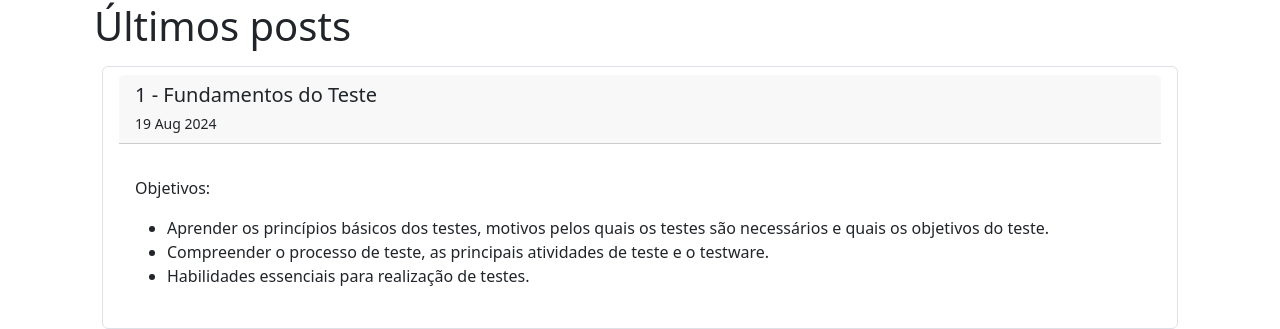
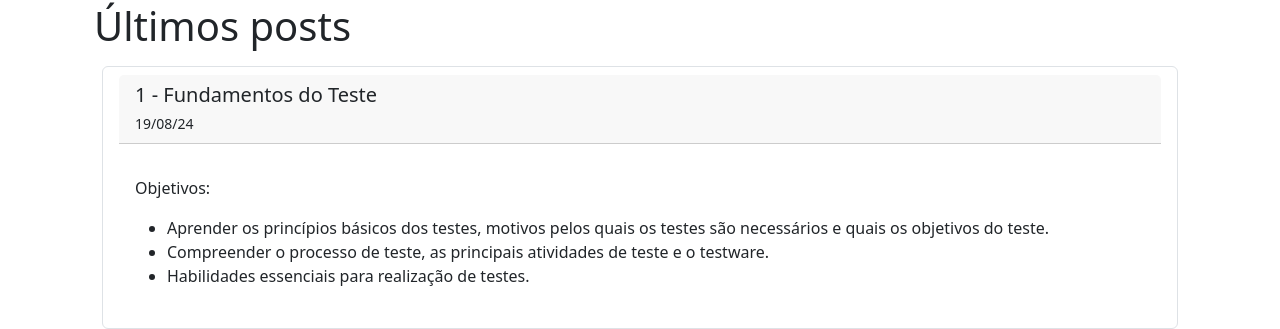
Before and after one commit to feroline/feroline.qa-bentevi, a Jekyll site: the page built from index.html, in a window 1280 px wide. Shown: the part 119-448 px from the top of the page. Built offline with Jekyll 4.4.1, drawn with Linux system fonts in a browser that asks for light colours.

Commit message:
adicionando formato da data

```diff
--- a/_config.yml
+++ b/_config.yml
@@ -1,4 +1,5 @@
 baseurl: /feroline.qa-bentevi
+timezone: America/Araguaina
 collections_dir: collections
 collections:
-  ctfl_resumo:
+ ctfl_resumo:
--- a/_layouts/CTFL-resumo.html
+++ b/_layouts/CTFL-resumo.html
@@ -4,7 +4,7 @@ layout: default
 ---
 <!-- TODO: INCREMENTAR MAIS ESSE TÍTULO -->
 <h1> {{ page.indice }} - {{ page.title }}</h1>
-<p>{{ page.date | date_to_string }} - {{ page.author }}</p>
+<p>{{ page.date | date: "%d/%m/%y" }} - {{ page.author }}</p>
 <p> Resumo do Syllabus 4.0 para Certified Tester Foundation Level - CTFL </p>
 
 <p>
--- a/index.html
+++ b/index.html
@@ -11,7 +11,7 @@ title: Home
     <a href="{{ post.url | relative_url }}" class="card list-group-item list-group-item-action ">
         <div class="card-header">
             <h5 class="mb-1 "> {% if post.indice %} {{ post.indice }} - {% endif %} {{post.title}}</h5>
-            <small>{{ post.date | date_to_string }}</small>
+            <small>{{ post.date | date: "%d/%m/%y" }}</small>
         </div>
         <div class="card-body">
             <p class="card-text">{{ post.excerpt }}</p>
```
Also changed, not shown: 1 other file.
